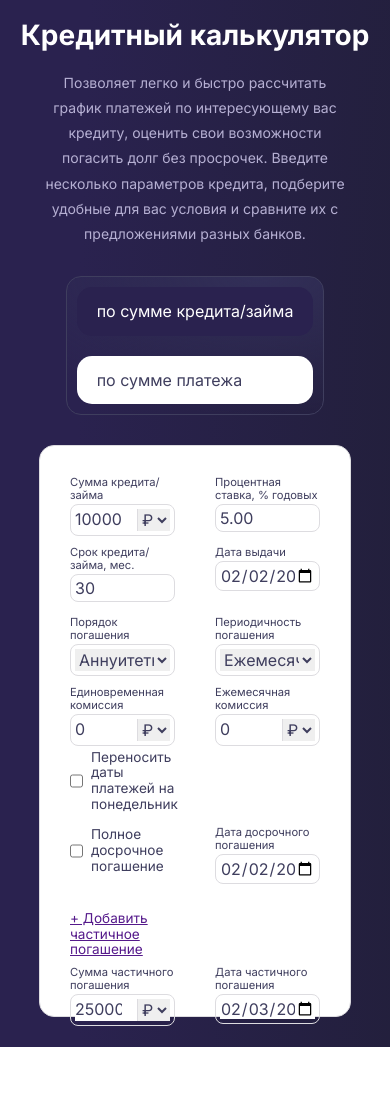
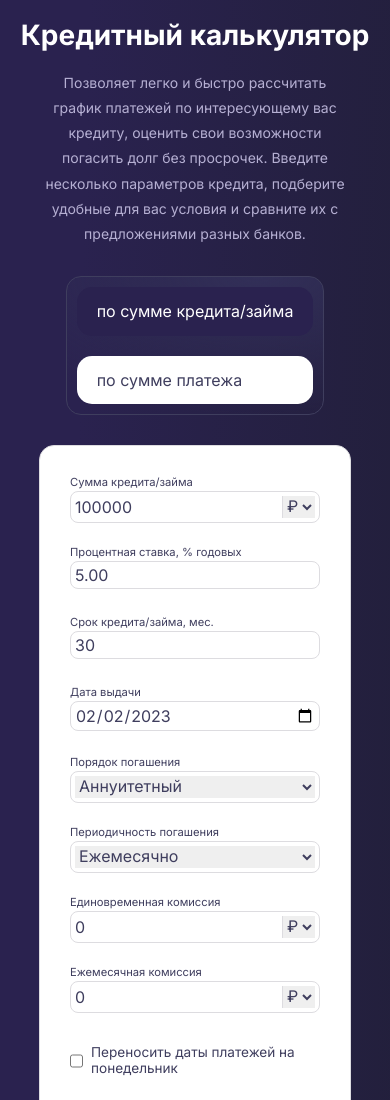
Before and after one commit to svetlitskiy/credit-calculator, a plain HTML site: page index.html in a window 390 px wide. Shown: the top 1100 px of the page. Before the commit the page ends 1047 px from the top, so only its background shows below. Drawn offline with nearby package versions, Linux system fonts and the light colour scheme.

Commit message:
Изменены названия классов для соответствия БЭМ. Настроено отображение сайта для мобильной версии.

```diff
--- a/index.html
+++ b/index.html
@@ -22,55 +22,54 @@
 </div>
 <div class="wrapper">
   <!-- Калькулятор делает Женя -->
-  <div class="calc-container">
-    <form class="form1">
-      <div class="row-line first-line">
-        <div class="row-item">
-            <span>Сумма кредита/займа</span>
-            <label for="amount currency" class="label-item">
-                <input id="amount" class="datas" type="number" min="10000" max="10000000" step="1" value="100000">
-                <select class="currency">
+  <form class="calc-container">
+      <div class="calc-row">
+        <div class="row-cell">
+            <span class="row-cell__discription">Сумма кредита/займа</span>
+            <label for="amount" class="row-cell__label">
+                <input id="amount" class="row-cell__input input" type="number" min="10000" max="10000000" step="1" value="100000">
+                <select class="row-cell__select select currency">
                     <option selected="" value="&#8381"> &#8381</option>
                     <option value="&#36"> &#36</option>
                     <option value="&#8364"> &#8364</option>
                 </select>
             </label>
         </div>
-        <div class="row-item">
-            <span>Процентная ставка, % годовых</span>
-            <label for="percents" class="label-item">
-                <input id="percents" class="datas" type="number" min="1.00" max="100.00" step="0.01" value="5.00">
+        <div class="row-cell">
+            <span class="row-cell__discription">Процентная ставка, % годовых</span>
+            <label for="percents" class="row-cell__label">
+                <input id="percents" class="row-cell__input input" type="number" min="1.00" max="100.00" step="0.01" value="5.00">
             </label>
         </div>
       </div>
-      <div class="row-line">
-        <div class="row-item">
-            <span>Срок кредита/займа, мес.</span>
-            <label for="term" class="label-item">
-                <input id="term" class="datas" type="number" min="6" max="300" step="1" value="30">
+      <div class="calc-row">
+        <div class="row-cell">
+            <span class="row-cell__discription">Срок кредита/займа, мес.</span>
+            <label for="term" class="row-cell__label">
+                <input id="term" class="row-cell__input input" type="number" min="6" max="300" step="1" value="30">
             </label>
         </div>
-        <div class="row-item">
-            <span>Дата выдачи</span>
-            <label for="credit-date" class="label-item">
-                <input id="credit-date" class="datas" type="date" value="2023-02-02">
+        <div class="row-cell">
+            <span class="row-cell__discription">Дата выдачи</span>
+            <label for="credit-date" class="row-cell__label">
+                <input id="credit-date" class="row-cell__input input" type="date" value="2023-02-02">
             </label>
         </div>
       </div>
-      <div class="row-line">
-        <div class="row-item">
-          <span>Порядок погашения</span>
-          <label for="repayment" class="label-item">
-             <select id="repayment" class="datas">
+      <div class="calc-row">
+        <div class="row-cell">
+          <span class="row-cell__discription">Порядок погашения</span>
+          <label for="repayment" class="row-cell__label">
+             <select id="repayment" class="row-cell__select select">
                  <option selected="" value="annuity"> Аннуитетный</option>
                  <option value="differentiated"> Дифференцированный</option>
              </select>
           </label>
         </div>
-        <div class="row-item">
-          <span>Периодичность погашения</span>
-          <label for="periodicity" class="label-item">
-              <select id="periodicity" class="datas">
+        <div class="row-cell">
+          <span class="row-cell__discription">Периодичность погашения</span>
+          <label for="periodicity" class="row-cell__label">
+              <select id="periodicity" class="row-cell__select select">
                   <option selected="" value="monthly"> Ежемесячно</option>
                   <option value="quarterly"> Ежеквартально</option>
                   <option value="annually"> Ежегодно</option>
@@ -78,23 +77,23 @@
           </label>
         </div>
       </div>
-      <div class="row-line">
-        <div class="row-item">
-          <span>Единовременная комиссия</span>
-          <label for="one-time-commission currency" class="label-item">
-              <input id="one-time-commission" class="datas" type="number" min="0" max="10000000" step="1" value="0">
-              <select class="currency">
+      <div class="calc-row">
+        <div class="row-cell">
+          <span class="row-cell__discription">Единовременная комиссия</span>
+          <label for="one-time-commission currency" class="row-cell__label">
+              <input id="one-time-commission" class="row-cell__input input" type="number" min="0" max="10000000" step="1" value="0">
+              <select class="row-cell__select select currency">
                   <option selected="" value="&#8381"> &#8381</option>
                   <option value="&#36"> &#36</option>
                   <option value="&#8364"> &#8364</option>
               </select>
           </label>
         </div>
-        <div class="row-item">
-          <span>Ежемесячная комиссия</span>
-          <label for="monthly-commission currency" class="label-item">
-              <input id="monthly-commission" class="datas" type="number" min="0" max="10000000" step="1" value="0">
-              <select class="currency">
+        <div class="row-cell">
+          <span class="row-cell__discription">Ежемесячная комиссия</span>
+          <label for="monthly-commission currency" class="row-cell__label">
+              <input id="monthly-commission" class="row-cell__input input" type="number" min="0" max="10000000" step="1" value="0">
+              <select class="row-cell__select select currency">
                   <option selected="" value="&#8381"> &#8381</option>
                   <option value="&#36"> &#36</option>
                   <option value="&#8364"> &#8364</option>
@@ -102,54 +101,53 @@
           </label>
         </div>
       </div>
-      <div class="row-line">
-        <div class="row-checkbox">
-          <label for="monday-payment" class="label-checkbox">
-            <input id="monday-payment" class="datas-checkbox" type="checkbox" required="">
-            <span> Переносить даты платежей на понедельник</span>
+      <div class="calc-row">
+        <div class="row-cell row-cell_flex_row">
+          <label for="monday-payment" class="row-cell__label row-cell__label-checkbox">
+            <input id="monday-payment" class="row-cell__input row-cell__input-checkbox input" type="checkbox" required="">
+            <span class="row-cell__discription-checkbox"> Переносить даты платежей на понедельник</span>
           </label>
         </div>
       </div>
-      <div class="row-line">
-        <div class="row-checkbox">
-          <label for="closing-payment" class="label-checkbox">
-            <input id="closing-payment" class="datas-checkbox" type="checkbox" required="">
-            <span> Полное досрочное погашение</span>
+      <div class="calc-row">
+        <div class="row-cell row-cell_flex_row">
+          <label for="closing-payment" class="row-cell__label row-cell__label-checkbox">
+            <input id="closing-payment" class="row-cell__input row-cell__input-checkbox input" type="checkbox" required="">
+            <span class="row-cell__discription-checkbox"> Полное досрочное погашение</span>
           </label>
         </div>
-        <div class="row-item">
-          <span>Дата досрочного погашения</span>
-          <label for="date-closing-payment" class="label-item">
-            <input id="date-closing-payment" class="datas" type="date" value="2023-02-02">
+        <div class="row-cell">
+          <span class="row-cell__discription">Дата досрочного погашения</span>
+          <label for="date-closing-payment" class="row-cell__label">
+            <input id="date-closing-payment" class="row-cell__input input" type="date" value="2023-02-02">
           </label>
         </div>
       </div>
-      <div class="row-line">
-        <div class="row-item">
-            <a href="">+ Добавить частичное погашение</a>
+      <div class="calc-row">
+        <div class="row-cell">
+            <a class="row-cell__discription-a" href="">+ Добавить частичное погашение</a>
         </div>
       </div>
-      <div class="row-line">
-        <div class="row-item">
-            <span>Сумма частичного погашения</span>
-            <label for="partial-payment currency" class="label-item">
-                <input id="partial-payment" class="datas" type="number" min="10000" max="100000000" step="1" value="25000">
-                <select class="currency">
+      <div class="calc-row">
+        <div class="row-cell">
+            <span class="row-cell__discription">Сумма частичного погашения</span>
+            <label for="partial-payment currency" class="row-cell__label">
+                <input id="partial-payment" class="row-cell__input input" type="number" min="10000" max="100000000" step="1" value="25000">
+                <select class="row-cell__select select currency">
                     <option selected="" value="&#8381"> &#8381</option>
                     <option value="&#36"> &#36</option>
                     <option value="&#8364"> &#8364</option>
                 </select>
             </label>
         </div>
-        <div class="row-item">
-            <span>Дата частичного погашения</span>
-            <label for="date-closing-payment" class="label-item">
-              <input id="date-closing-payment" class="datas" type="date" value="2023-02-03">
+        <div class="row-cell">
+            <span class="row-cell__discription">Дата частичного погашения</span>
+            <label for="date-closing-payment" class="row-cell__label">
+              <input id="date-closing-payment" class="row-cell__input input" type="date" value="2023-02-03">
             </label>
           </div>
       </div>
   </form>
-  </div>
   <!-- контейнер с результатами расчетов-->
   <div class="result-container">
     <h3 class="result-container__title">Условия для вас</h3>
--- a/styles.css
+++ b/styles.css
@@ -80,6 +80,8 @@
     border-radius: 15px;
     background-color: #FFFFFF;
     color: #3F3E5E;
+    display: flex;
+    flex-direction: column;
 }
 .red-border {
     border: 1px solid red;
@@ -87,69 +89,64 @@
 .blue-border {
     border: 1px solid blue;
 }
-.form1 {
-    display: flex;
-    flex-direction: column;
-}
-.row-line {
+.calc-row {
     height: 50px;
     display: flex;
+    flex-direction: row;
     justify-content: space-between;
     margin: 20px 10px 0;
 }
-.first-line {
-    margin: 30px 10px 0;
+.calc-row:first-child {
+    margin-top: 30px;
 }
-.row-item {
+.calc-row:last-child {
+    margin-bottom: 30px;
+}
+.row-cell {
     display: flex;
     flex-direction: column;
     height: 100%;
     width: 50%;
     padding: 0 20px;
 }
-.row-checkbox {
-    display: flex;
+.row-cell_flex_row {
     flex-direction: row;
-    height: 100%;
-    width: 50%;
-    padding: 0 20px;
 }
-.label-item {
+.row-cell__label {
     display: flex;
     flex-direction: row;
     border: 1px solid #DDDCE0;
     border-radius: 8px;
     padding: 4px;
 }
-.label-checkbox {
-    display: flex;
-    flex-direction: row;
+.row-cell__label-checkbox {
+    border: none;
+    padding: 0;
 }
-.datas {
+.row-cell__input, .row-cell__select {
     width: 100%;
     border: none;
     color: #3F3E5E;
 }
-.datas-checkbox {
-    margin-right: 8px;
+.row-cell__input-checkbox {
+    width: auto;
 }
 .currency {
     width: 33px;
-    border: none;
     border-left: 1px solid #DDDCE0;
-    color: #3F3E5E;
 }
-.row-item span {
+.row-cell__discription {
     font-size: 0.7em;
     margin-bottom: 2px;
 }
-.row-item a {
+.row-cell__discription-a {
   font-size: 0.85em;
   padding-top: 15px;
 }
-.row-checkbox span {
+.row-cell__discription-checkbox {
     font-size: 0.85em;
     align-self: center;
+    margin-left: 8px;
 }
 /*контейнер результаты*/
 .result-container {
@@ -247,4 +244,15 @@
     .calc-container {
         width: 100%;
     }
+    .calc-row {
+        flex-wrap: wrap;
+        height: min-content;
+        margin: 0 10px;
+
+    }
+    .row-cell {
+        width: 100%;
+        height: 50px;
+        margin-bottom: 20px;
+    }
 }
```
